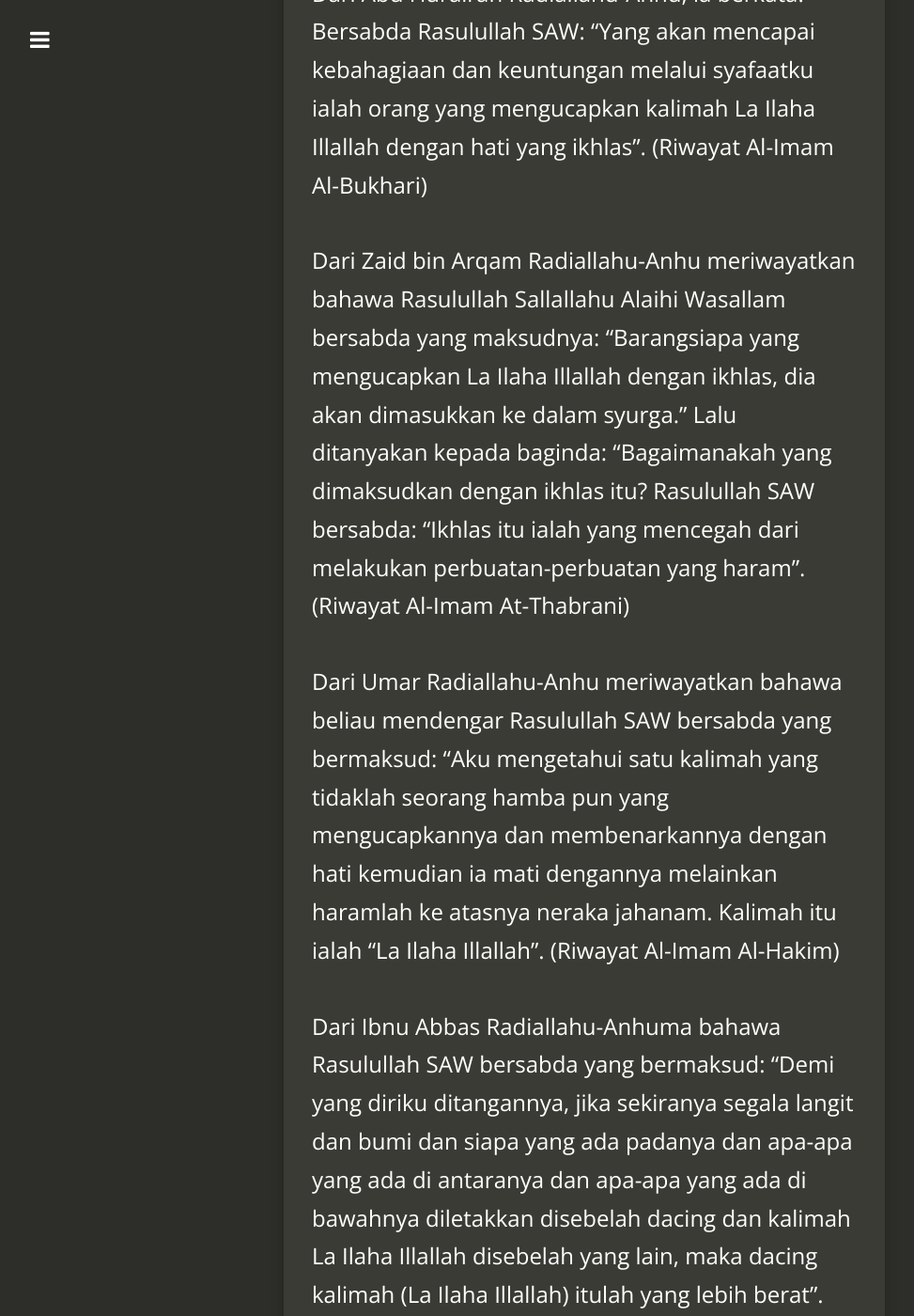
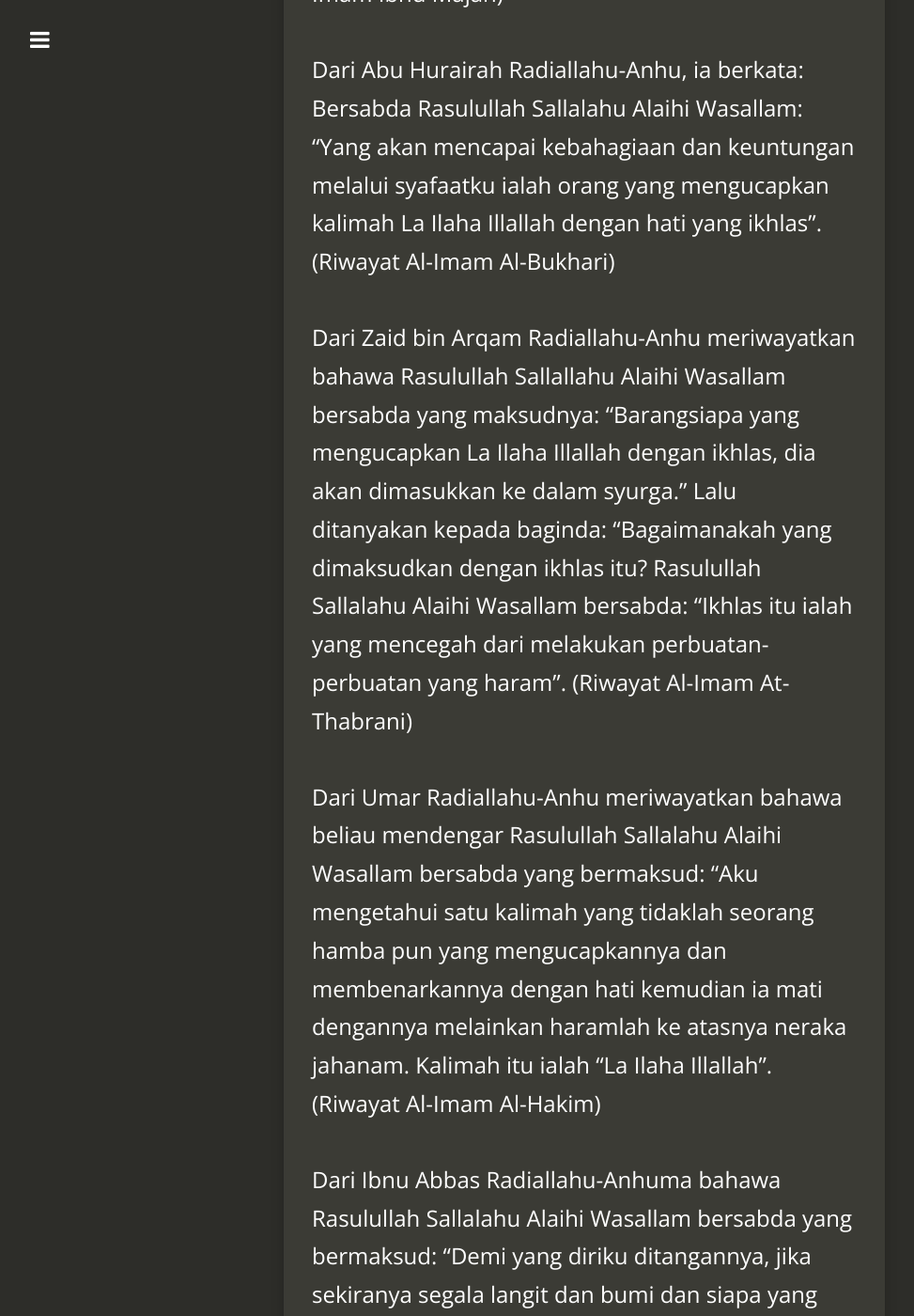
Before and after one commit to kedamaian/swsyafiq, a Jekyll site: the page built from _posts/2016-10-17-rahsia-dua-kalimah-syahadah.md, in a window 1280 px wide and 1400 px high, scrolled down 14376 px. Shown: the whole window at 94% size, without its empty margins (18-991 px from the left). Built offline with Jekyll 4.4.1, drawn with Linux system fonts in a browser that asks for light colours; nearby versions of some CDN libraries; comment, search, counter and statistics services are not loaded; some of the changed text lies outside the part shown.

Commit message:
Update 2016-10-17-rahsia-dua-kalimah-syahadah.md

```diff
--- a/_posts/2016-10-17-rahsia-dua-kalimah-syahadah.md
+++ b/_posts/2016-10-17-rahsia-dua-kalimah-syahadah.md
@@ -161,7 +161,7 @@ Pegang dua kunci ini baik-baik. mereka meletakkan lambang kunci syurga pada paka
 
 **Sedikit rujukan 'Miftahul Jannah' dari sumber Islam**
 
-Muaz bin Jabal Radiallahu-Anhu meriwayatkan bahawa Rasulullah SAW bersabda yang bermaksud:
+Muaz bin Jabal Radiallahu-Anhu meriwayatkan bahawa Rasulullah Sallalahu Alaihi Wasallam bersabda yang bermaksud:
 
 “Anak-anak kunci syurga ialah mengakui kalimah La Ilaha Illallah (Riwayat Imam Ahmad)
 
@@ -173,16 +173,16 @@ Wahab menjawab: “ Benar, akan tetapi tidaklah bagi setiap kunci itu melainkan
 
 'Gigi' yang dimaksudkan ialah bukan sekadar menyebut kalimah syahadah tetapi memahaminya serta melaksanakan apa yang dimaksudkan darinya.
 
-Dari Jabir bin Abdullah, ia berkata: Aku mendengar Rasulullah SAW bersabda: Zikir yang paling mulia ialah La Ilaha Illallah dan doa yang paling baik ialah Alhamdulillah. (Riwayat Al-Imam Ibnu Majah)
+Dari Jabir bin Abdullah, ia berkata: Aku mendengar Rasulullah Sallalahu Alaihi Wasallam bersabda: Zikir yang paling mulia ialah La Ilaha Illallah dan doa yang paling baik ialah Alhamdulillah. (Riwayat Al-Imam Ibnu Majah)
 
-Dari Abu Hurairah Radiallahu-Anhu, ia berkata: Bersabda Rasulullah SAW: “Yang akan mencapai kebahagiaan dan keuntungan melalui syafaatku ialah orang yang mengucapkan kalimah La Ilaha Illallah dengan hati yang ikhlas”. (Riwayat Al-Imam Al-Bukhari)
+Dari Abu Hurairah Radiallahu-Anhu, ia berkata: Bersabda Rasulullah Sallalahu Alaihi Wasallam: “Yang akan mencapai kebahagiaan dan keuntungan melalui syafaatku ialah orang yang mengucapkan kalimah La Ilaha Illallah dengan hati yang ikhlas”. (Riwayat Al-Imam Al-Bukhari)
 
-Dari Zaid bin Arqam Radiallahu-Anhu meriwayatkan bahawa Rasulullah Sallallahu Alaihi Wasallam bersabda yang maksudnya: “Barangsiapa yang mengucapkan La Ilaha Illallah dengan ikhlas, dia akan dimasukkan ke dalam syurga.” Lalu ditanyakan kepada baginda: “Bagaimanakah yang dimaksudkan dengan ikhlas itu? Rasulullah SAW bersabda: “Ikhlas itu ialah yang mencegah dari melakukan perbuatan-perbuatan yang haram”.
+Dari Zaid bin Arqam Radiallahu-Anhu meriwayatkan bahawa Rasulullah Sallallahu Alaihi Wasallam bersabda yang maksudnya: “Barangsiapa yang mengucapkan La Ilaha Illallah dengan ikhlas, dia akan dimasukkan ke dalam syurga.” Lalu ditanyakan kepada baginda: “Bagaimanakah yang dimaksudkan dengan ikhlas itu? Rasulullah Sallalahu Alaihi Wasallam bersabda: “Ikhlas itu ialah yang mencegah dari melakukan perbuatan-perbuatan yang haram”.
 (Riwayat Al-Imam At-Thabrani)
 
-Dari Umar Radiallahu-Anhu meriwayatkan bahawa beliau mendengar Rasulullah SAW bersabda yang bermaksud: “Aku mengetahui satu kalimah yang tidaklah seorang hamba pun yang mengucapkannya dan membenarkannya dengan hati kemudian ia mati dengannya melainkan haramlah ke atasnya neraka jahanam. Kalimah itu ialah “La Ilaha Illallah”. (Riwayat Al-Imam Al-Hakim)
+Dari Umar Radiallahu-Anhu meriwayatkan bahawa beliau mendengar Rasulullah Sallalahu Alaihi Wasallam bersabda yang bermaksud: “Aku mengetahui satu kalimah yang tidaklah seorang hamba pun yang mengucapkannya dan membenarkannya dengan hati kemudian ia mati dengannya melainkan haramlah ke atasnya neraka jahanam. Kalimah itu ialah “La Ilaha Illallah”. (Riwayat Al-Imam Al-Hakim)
 
-Dari Ibnu Abbas Radiallahu-Anhuma bahawa Rasulullah SAW bersabda yang bermaksud: “Demi yang diriku ditangannya, jika sekiranya segala langit dan bumi dan siapa yang ada padanya dan apa-apa yang ada di antaranya dan apa-apa yang ada di bawahnya diletakkan disebelah dacing dan kalimah La Ilaha Illallah disebelah yang lain, maka dacing kalimah (La Ilaha Illallah) itulah yang lebih berat”. (Riwayat Al-Imam At-Thabrani)
+Dari Ibnu Abbas Radiallahu-Anhuma bahawa Rasulullah Sallalahu Alaihi Wasallam bersabda yang bermaksud: “Demi yang diriku ditangannya, jika sekiranya segala langit dan bumi dan siapa yang ada padanya dan apa-apa yang ada di antaranya dan apa-apa yang ada di bawahnya diletakkan disebelah dacing dan kalimah La Ilaha Illallah disebelah yang lain, maka dacing kalimah (La Ilaha Illallah) itulah yang lebih berat”. (Riwayat Al-Imam At-Thabrani)
 
 *Juga diingatkan ketika Nabi Isa a.s berkata kepada Peter, tidaklah baginda bertutur dalam bahasa Arab atau dalam bentuk 100% kalimah syahadah dalam bahasa Arab, tetapi di dalam bahasa Aramaik Kuno yang konsepnya tetap satu iaitu Tiada Tuhan Selain Allah dan Nabi Muhammad itu pesuruh Allah
 
```
